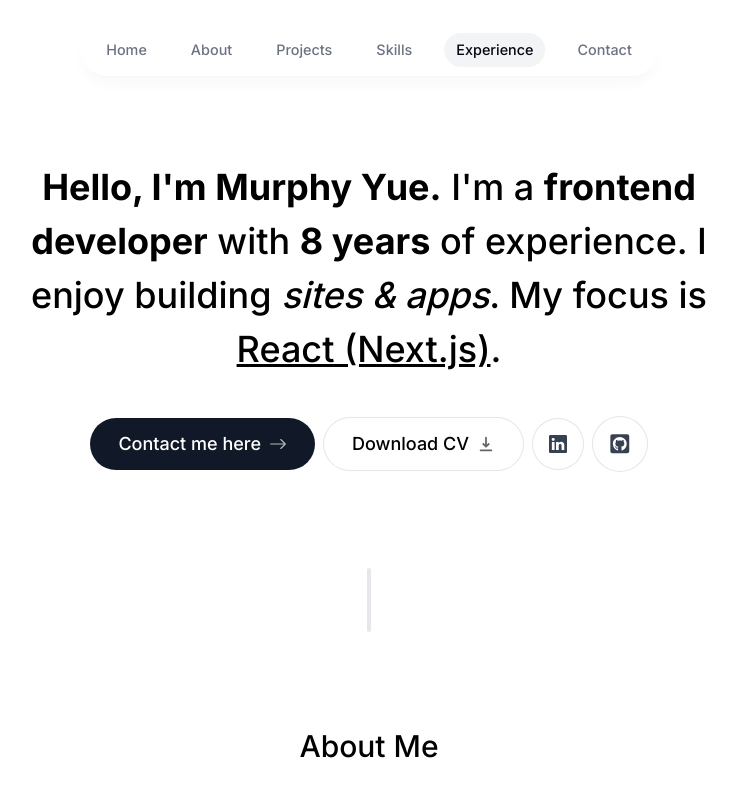
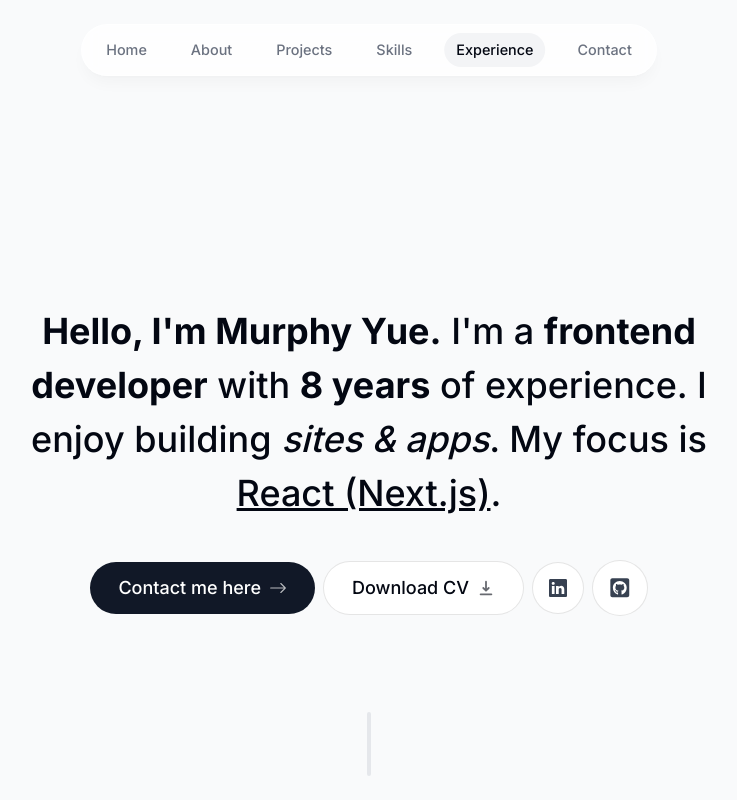
Before and after one commit to MurphyYue/next-portfolio, a Next.js app: page / in a window 1280 px wide. Shown: the top 800 px of the page, without its empty margins (271-1008 px from the left). Built offline with nearby package versions, Linux system fonts and the light colour scheme.

Commit message:
fix the timeline couldn't display problem in the experience page

```diff
--- a/app/layout.tsx
+++ b/app/layout.tsx
@@ -8,7 +8,7 @@
 
 export const metadata: Metadata = {
   title: "Murphy | Personal Portfolio",
-  description: "Murphy Yue is a frontend developer with 8 years of experience.",
+  description: "Murphy Yue is a front-end developer with 8 years of experience.",
 };
 
 export default function RootLayout({
@@ -17,8 +17,10 @@
   children: React.ReactNode;
 }) {
   return (
-    <html lang="en">
-      <body className={inter.className}>
+    <html lang="en" className="!scroll-smooth">
+      <body
+        className={`${inter.className} bg-gray-50 text-gray-950 relative pt-28 sm:pt-36 dark:bg-gray-900 dark:text-gray-50 dark:text-opacity-90`}
+      >
         <ActiveSectionContextProvider>
           <Header />
           {children}
--- a/components/experience.tsx
+++ b/components/experience.tsx
@@ -12,10 +12,11 @@
   return (
     <section id="experience" ref={ref} className="scroll-mt-28 mb-28 sm:mb-40">
       <SectionHeading>My experience</SectionHeading>
-      <VerticalTimeline>
+      <VerticalTimeline lineColor="">
         {experiencesData.map((item, index) => (
           <React.Fragment key={index}>
             <VerticalTimelineElement
+              visible={true}
               contentStyle={{
                 background: "#f3f4f6",
                 boxShadow: "none",
```
